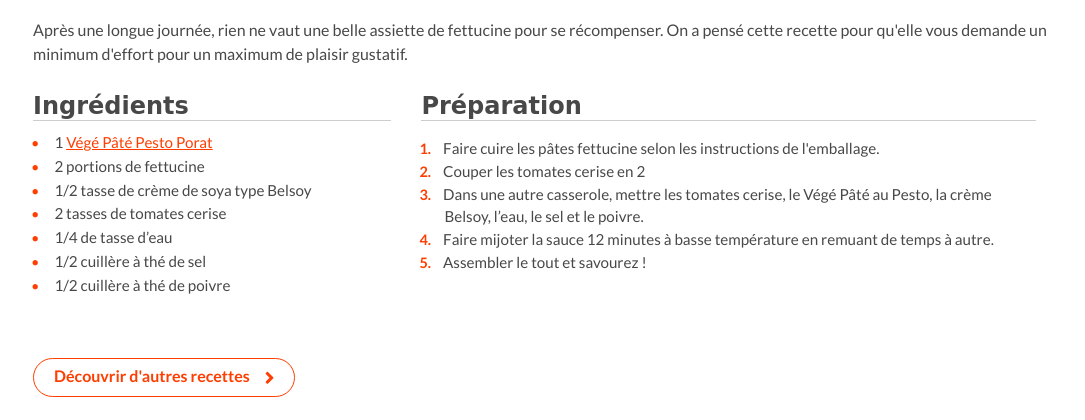
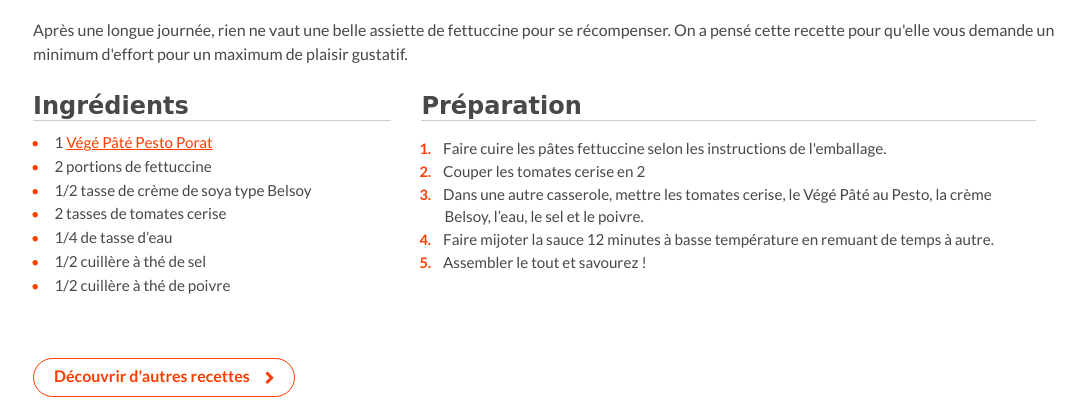
Before and after one commit to MyriamMansouri/aliments-porat-website, a PHP site: page /recettes/fettuccine-pesto.html in a window 1280 px wide. Shown: the part 1113-1533 px from the top of the page, without its empty margins (95-1180 px from the left). Run offline with PHP 8.4, Linux system fonts and the light colour scheme; some libraries are stand-ins or nearby versions; some web fonts are replaced.

Commit message:
Corrected spelling + Minor style corrections

```diff
--- a/a-propos.html
+++ b/a-propos.html
@@ -47,7 +47,6 @@
 		<div class="titre">
 			<h1>Notre mission</h1>
 		</div>
-
 		<article>
 			<div class="separateur"></div>
 			<section id="notre-histoire">
@@ -87,7 +86,6 @@
 			</div>
 
 		</article>
-
 	</main>
 	<footer>
 
--- a/en/products.html
+++ b/en/products.html
@@ -44,7 +44,7 @@
 		</header>
         <main>
             <div class="titre">
-				<h1>Nos Produits</h1>
+				<h1>Our Products</h1>
 			</div>
             <article id="intro-produits">
 				<section id="liste">
@@ -150,7 +150,7 @@
                     <p>
                     Whether it be on a good bread, crackers or sandwiches you will find multiple occasions to enjoy this spread made with chickpeas, sunflower seeds and organic tofu.
                     Try it <a href="recipes/crostini.html">crostini</a> style,
-                    as a <a href="recipes/fresh-pesto-dip.html">dip</a> or in sauces like this <a href="recipes/fettuccine-pesto.html">pesto fettucine</a>. Made without wheat (may contain gluten).
+                    as a <a href="recipes/fresh-pesto-dip.html">dip</a> or in sauces like this <a href="recipes/fettuccine-pesto.html">pesto fettuccine</a>. Made without wheat (may contain gluten).
 					</p>
 					<div class="item">
 						<img src="../images/vege-pate-traditionnel-350.jpg" alt="Traditional végé pâté" width=100%>
--- a/en/recipes.html
+++ b/en/recipes.html
@@ -87,7 +87,7 @@
 				<a href="recipes/fettuccine-pesto.html">
 				<section class="box recettes-item">
 
-					<img src="../images/fettucine-640.jpg" alt="" width="100%">
+					<img src="../images/fettuccine-640.jpg" alt="" width="100%">
 					<div class="texte">
 							<h4>Fettuccine with Porat Pesto</h4>
 							<p class = "details-recette">
--- a/recettes.html
+++ b/recettes.html
@@ -82,7 +82,7 @@
 				<a href="recettes/fettuccine-pesto.html">
 				<section class="box recettes-item">
 
-					<img src="images/fettucine-640.jpg" alt="" width="100%">
+					<img src="images/fettuccine-640.jpg" alt="" width="100%">
 					<div class="texte">
 							<h4>Fettuccine au pesto Porat</h4>
 							<p class = "details-recette">
@@ -90,7 +90,7 @@
 								<span><i class="fas fa-cookie-bite"></i>Cuisson : 12 min</span>
 								<span><i class="fas fa-users"></i>Portions : 2 </li></span>
 							</p>
-							<p>Après une longue journée, rien ne vaut une belle assiette de fettucine pour se récompenser. On a pensé cette recette pour qu'elle vous demande un minimum d'effort pour un maximum de plaisir gustatif.</p>
+							<p>Après une longue journée, rien ne vaut une belle assiette de fettuccine pour se récompenser. On a pensé cette recette pour qu'elle vous demande un minimum d'effort pour un maximum de plaisir gustatif.</p>
 							<i class="fas fa-ellipsis-h"></i>
 						</div>
 				</section>
--- a/recettes/fettuccine-pesto.html
+++ b/recettes/fettuccine-pesto.html
@@ -51,21 +51,21 @@
 	<span><i class="fas fa-users"></i>Portions : 2</span>
 	</p>
 	<div class = "hero-recette">
-		<img src="../images/fettucine-640.jpg" alt="" width="100%">
+		<img src="../images/fettuccine-640.jpg" alt="" width="100%">
 	</div>
 
 
 
 
 	<section class = "info-recette">
-	<p>Après une longue journée, rien ne vaut une belle assiette de fettucine pour se récompenser. On a pensé cette recette pour qu'elle vous demande un minimum d'effort pour un maximum de plaisir gustatif.</p>
+	<p>Après une longue journée, rien ne vaut une belle assiette de fettuccine pour se récompenser. On a pensé cette recette pour qu'elle vous demande un minimum d'effort pour un maximum de plaisir gustatif.</p>
 	</section>
 
 	<section class = "ingredients-recette">
 		<h3>Ingrédients</h3>
 <ul>
 <li>1 <a href="../produits.html#vege-pates">Végé Pâté Pesto Porat</a></li>
-<li>2 portions de fettucine</li>
+<li>2 portions de fettuccine</li>
 <li>1/2 tasse de crème de soya type Belsoy</li>
 <li>2 tasses de tomates cerise</li>
 <li>1/4 de tasse d’eau</li>
@@ -76,7 +76,7 @@
 	<section class = "preparation-recette">
 		<h3>Préparation</h3>
 <ol>
-<li>Faire cuire les pâtes fettucine selon les instructions de l'emballage.
+<li>Faire cuire les pâtes fettuccine selon les instructions de l'emballage.
 <li>Couper les tomates cerise en 2
 <li>Dans une autre casserole, mettre les tomates cerise, le Végé Pâté au Pesto, la crème Belsoy, l’eau, le sel et le poivre.
 <li>Faire mijoter la sauce 12 minutes à basse température en remuant de temps à autre.
--- a/styles/body.css
+++ b/styles/body.css
@@ -176,7 +176,7 @@
 
 .background-photo {
   font-size: 1.2em;
-  padding: 70px 10vw;
+  padding: 10vw 10vw;
 }
 
 .background-photo h1{
--- a/styles/recettes-template.css
+++ b/styles/recettes-template.css
@@ -4,7 +4,7 @@
 	justify-content:flex-start;
 	padding:10vw;
 }
-a {
+main a {
 	color:#ff3d00;
 }
 
```
